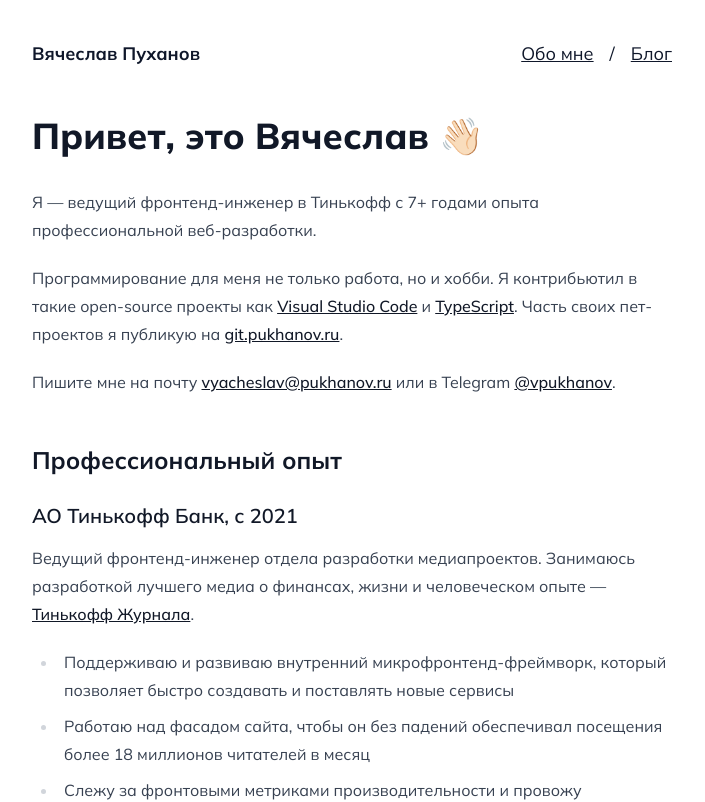
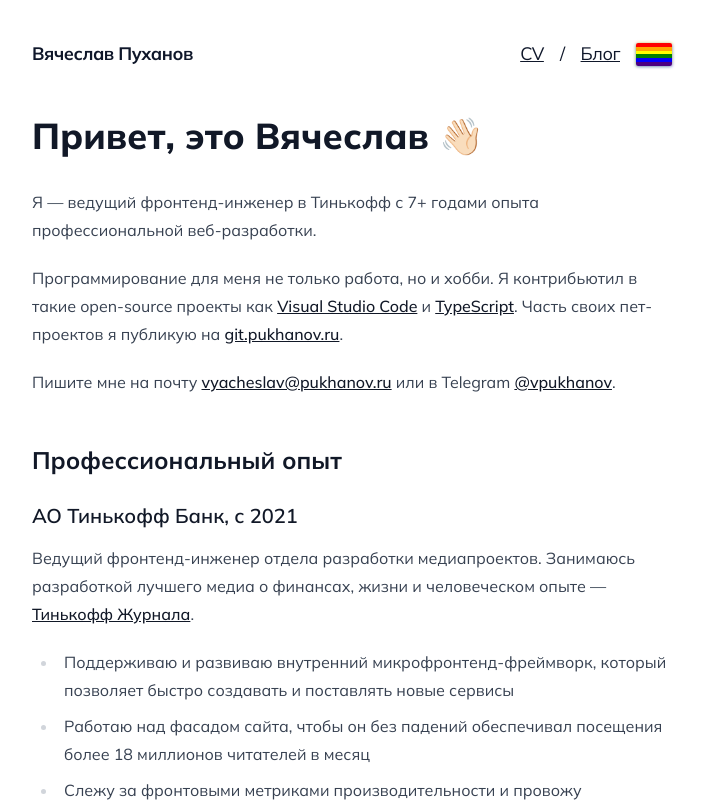
Before and after one commit to vpukhanov/pukhanov-ru, a Next.js app: page / in a window 1280 px wide. Shown: the top 802 px of the page, without its empty margins (288-993 px from the left). Built offline with nearby package versions, Linux system fonts and the light colour scheme.

Commit message:
feat: add flag

```diff
--- a/src/app/layout.tsx
+++ b/src/app/layout.tsx
@@ -2,6 +2,7 @@
 import { Mulish } from "next/font/google";
 import "./globals.css";
 import Link from "next/link";
+import Flag from "@/components/flag";
 
 const mulish = Mulish({ subsets: ["latin", "cyrillic"] });
 
@@ -22,19 +23,20 @@
         className={`bg-white text-slate-900 antialiased ${mulish.className}`}
       >
         <div className="mx-auto max-w-2xl px-4 py-10">
-          <header className="mb-12 flex items-center justify-between text-lg">
+          <header className="mb-12 flex items-center text-lg tracking-tight">
             <Link href="/" className="font-bold hover:underline">
               Вячеслав Пуханов
             </Link>
-            <nav className="space-x-4">
+            <nav className="ml-auto space-x-4">
               <Link href="/" className="underline">
-                Обо мне
+                CV
               </Link>
               <span>/</span>
               <Link href="/posts" className="underline">
                 Блог
               </Link>
             </nav>
+            <Flag />
           </header>
           <main>{children}</main>
         </div>
--- /dev/null
+++ b/src/components/flag.module.css
@@ -0,0 +1,18 @@
+.flag {
+    width: 36px;
+    height: 23px;
+    background: linear-gradient(
+        red 0 16.66%,
+        orange 0 33.33%,
+        yellow 0 50%,
+        green 0 66.66%,
+        blue 0 83.33%,
+        indigo 0
+    );
+    border-radius: 2px;
+    box-shadow:
+        1px 1px 3px #0000ff49,
+        -1px 1px 3px #00800049,
+        -1px -1px 3px #ffc0cb49,
+        1px -1px 3px #ffff0049;
+}
--- /dev/null
+++ b/src/components/flag.tsx
@@ -0,0 +1,11 @@
+import styles from "./flag.module.css";
+
+export default function Flag() {
+  return (
+    <div
+      className={`${styles.flag} ml-4`}
+      role="img"
+      title="Символ любви, свободы, равноправия и уважения"
+    />
+  );
+}
```
